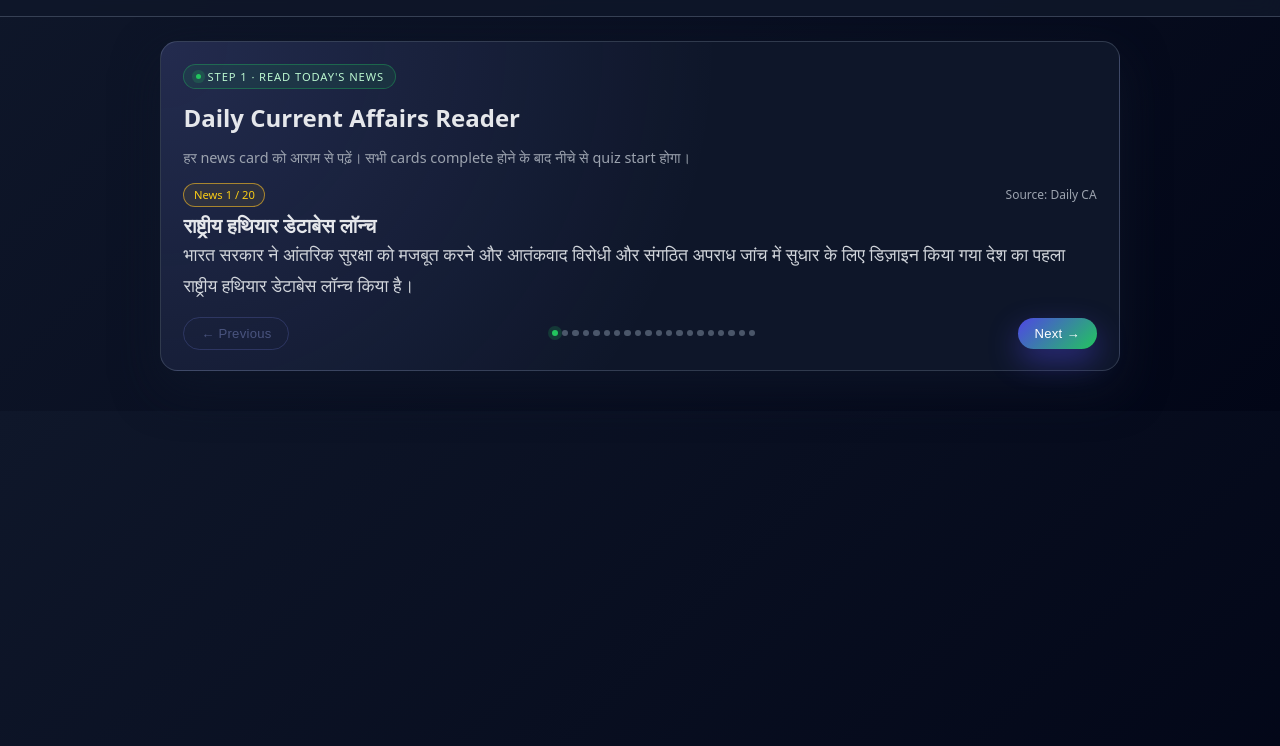
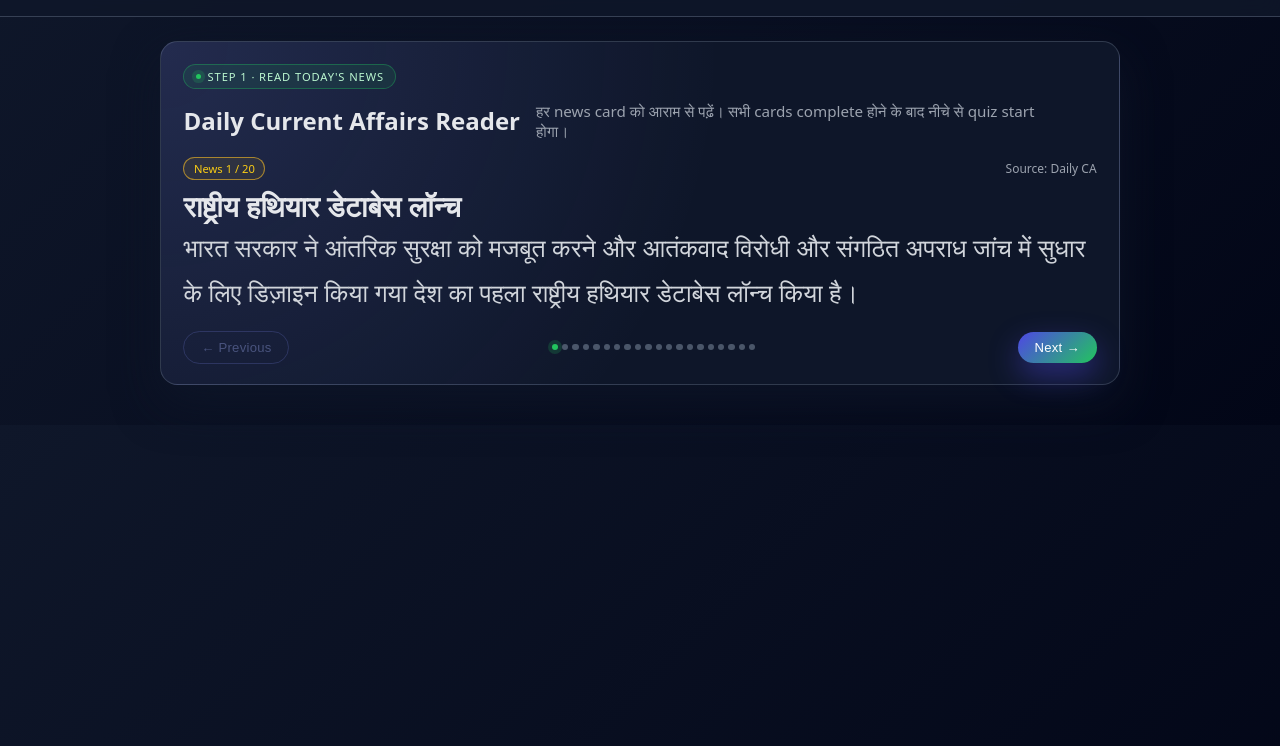
Before and after one commit to sudhanshu521/daily-ca-question, a plain HTML site: page index.html in a window 1280 px wide. Shown: the part 54-800 px from the top of the page. Drawn offline with Linux system fonts and the light colour scheme.

Commit message:
Update 1 index.html

```diff
--- a/index.html
+++ b/index.html
@@ -16,10 +16,13 @@
     .pill span.dot {width:.35rem;height:.35rem;border-radius:999px;background:#22c55e;box-shadow:0 0 0 4px rgba(34,197,94,0.18);}
     h1 {font-size:1.5rem;margin:.75rem 0 .3rem;color:#e5e7eb;}
     .subtitle {font-size:.9rem;color:#9ca3af;max-width:32rem;}
+    .title-row {display:flex;align-items:center;gap:1rem;flex-wrap:wrap;margin:.75rem 0 .3rem;}
+    .title-row h1 {margin:0;}
+    .title-row .subtitle {margin:0;font-size:.95rem;color:#9ca3af;}
     .badge {font-size:.7rem;padding:.2rem .6rem;border-radius:999px;border:1px solid rgba(251,191,36,0.6);color:#facc15;background:rgba(251,191,36,0.08);}
     .news-header {display:flex;justify-content:space-between;align-items:center;gap:.75rem;margin-bottom:.35rem;}
-    .news-title {font-size:1.25rem;font-weight:600;color:#e5e7eb;}
-    .news-body {font-size:1.1rem;color:#d1d5db;line-height:1.75;}
+    .news-title {font-size:1.8rem;font-weight:600;color:#e5e7eb;}   /* ~20% bigger from 1.5 */
+    .news-body {font-size:1.56rem;color:#d1d5db;line-height:1.8;}   /* ~20% bigger from 1.3 */
     .nav-btns {display:flex;justify-content:space-between;align-items:center;gap:.75rem;margin-top:1rem;}
     .button {border-radius:999px;padding:.5rem 1.05rem;font-size:.82rem;border:none;cursor:pointer;display:inline-flex;align-items:center;gap:.35rem;font-weight:500;letter-spacing:.02em;}
     .button-primary {background:linear-gradient(135deg,#4f46e5,#22c55e);color:white;box-shadow:0 12px 30px rgba(79,70,229,0.45);}
@@ -62,8 +65,11 @@
     <div id="news-screen" style="display:none;">
       <section class="card" id="news-panel">
         <span class="pill"><span class="dot"></span>Step 1 · Read today's news</span>
-        <h1>Daily Current Affairs Reader</h1>
-        <p class="subtitle">हर news card को आराम से पढ़ें। सभी cards complete होने के बाद नीचे से quiz start होगा।</p>
+
+        <div class="title-row">
+          <h1>Daily Current Affairs Reader</h1>
+          <p class="subtitle">हर news card को आराम से पढ़ें। सभी cards complete होने के बाद नीचे से quiz start होगा।</p>
+        </div>
 
         <div id="news-content" style="margin-top:1rem;">
           <div class="news-header">
```
